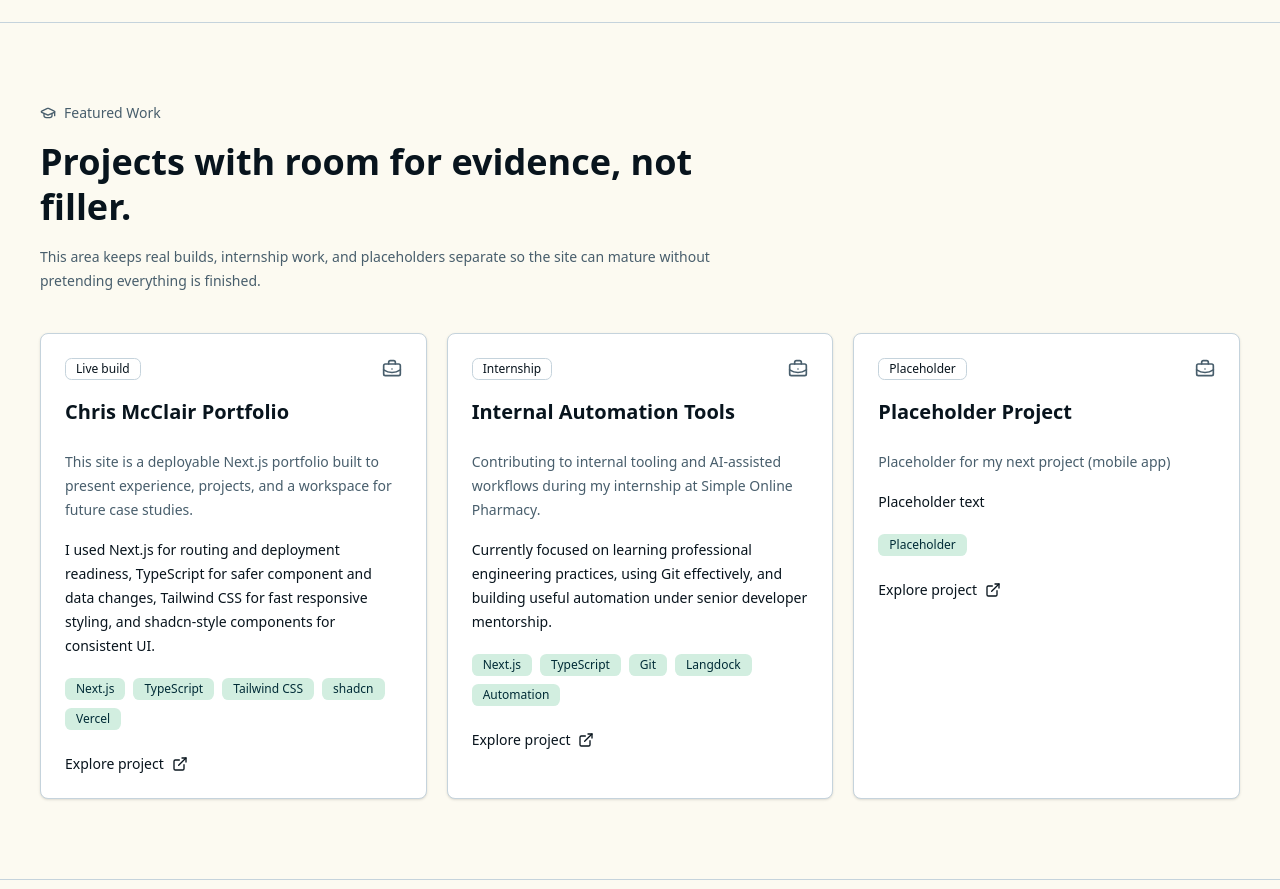
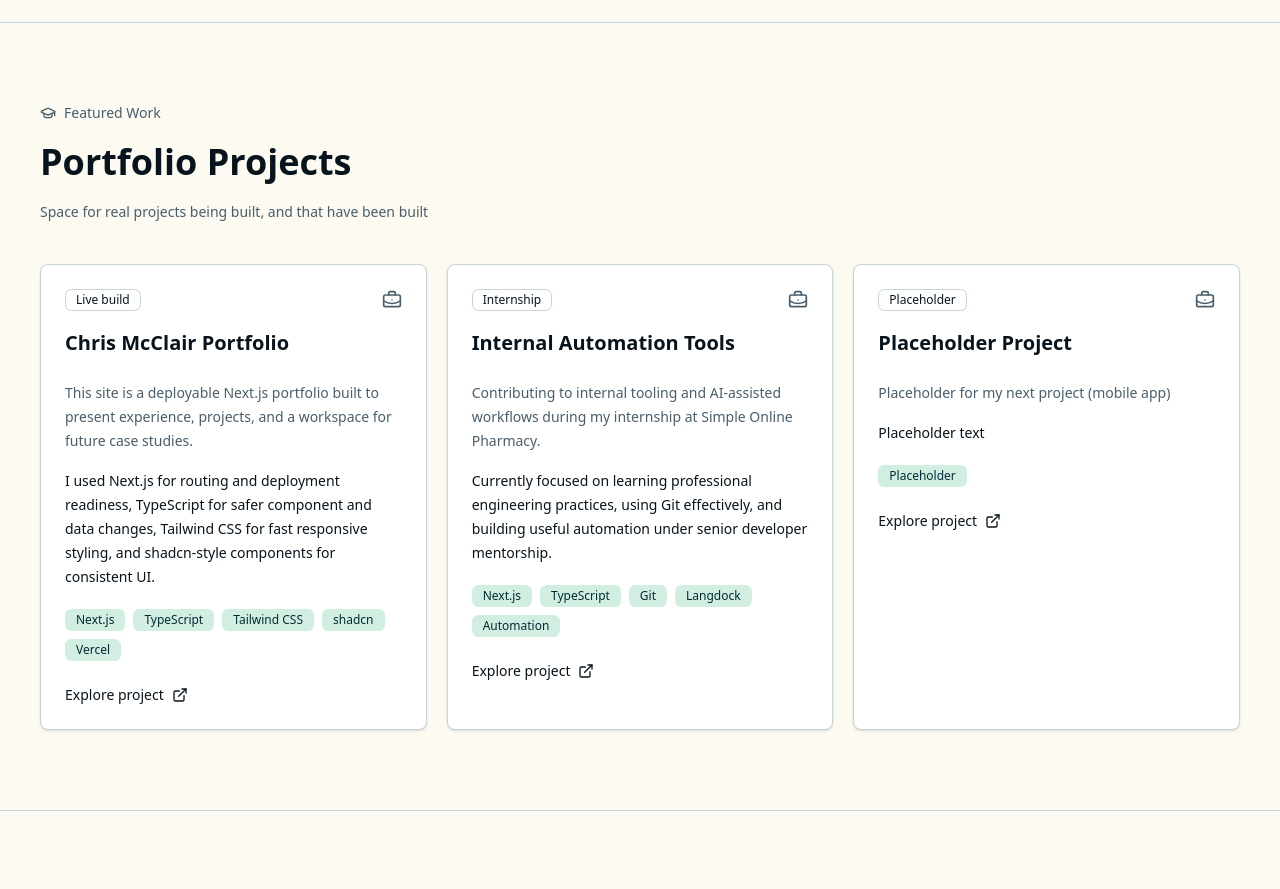
Before and after one commit to ChrisJMcClair/Portfolio-Website, a Next.js app: page / in a window 1280 px wide. Shown: the part 1580-2469 px from the top of the page. Built offline with nearby package versions, Linux system fonts and the light colour scheme.

Commit message:
Changes to hero workding and experience

```diff
--- a/app/page.tsx
+++ b/app/page.tsx
@@ -165,8 +165,8 @@ export default function Home() {
         <div className="mx-auto max-w-7xl px-5 sm:px-8 lg:px-10">
           <SectionHeading
             eyebrow="Featured Work"
-            title="Projects with room for evidence, not filler."
-            description="This area keeps real builds, internship work, and placeholders separate so the site can mature without pretending everything is finished."
+            title="Portfolio Projects"
+            description="Space for real projects being built, and that have been built"
           />
           <div className="mt-10 grid gap-5 lg:grid-cols-3">
             {projects.map((project) => (
```
